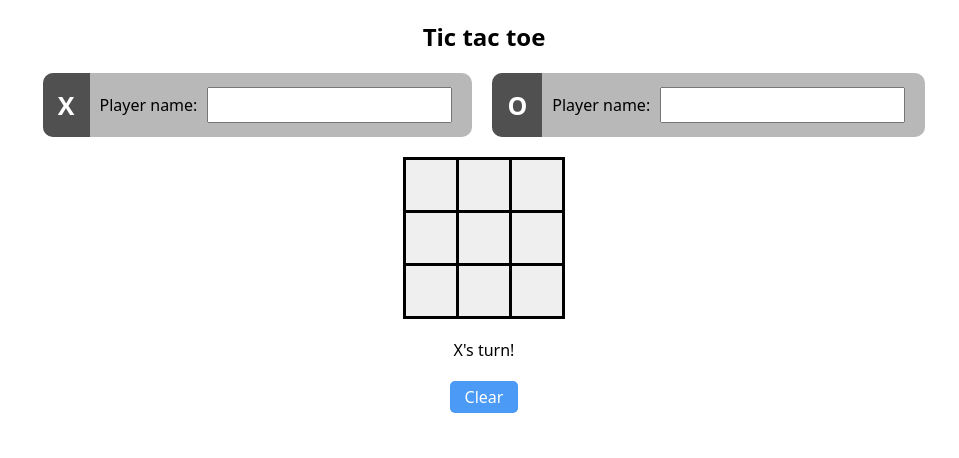
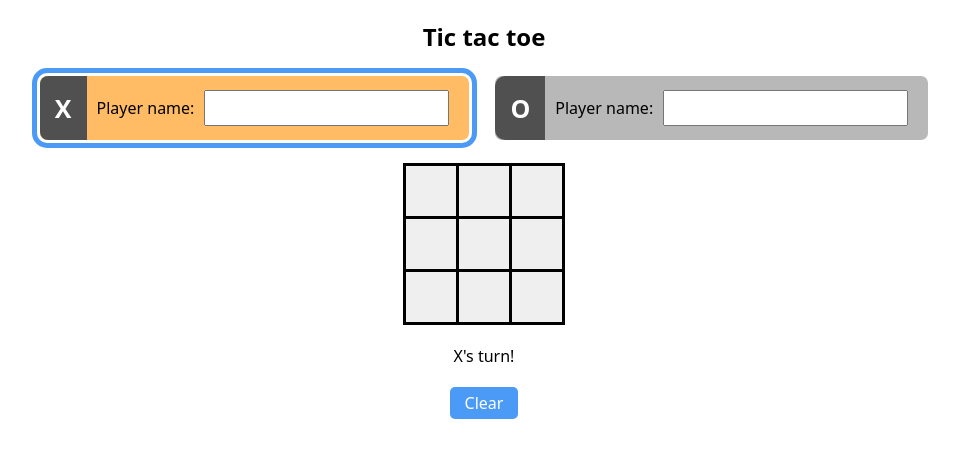
Before and after one commit to ngoosen/odin_tic_tac_toe, a plain HTML site: page index.html in a window 1280 px wide. Both pictures are taken after a click on the button "Clear". Shown: the whole page, without its empty margins (156-1115 px from the left). Drawn offline with Linux system fonts and the light colour scheme.

Commit message:
style: add basic styling for player turn

```diff
--- a/index.html
+++ b/index.html
@@ -11,7 +11,7 @@
 
   <main>
     <div class="players">
-      <div class="player">
+      <div class="player is_turn">
         <p>X</p>
         <label for="player1">Player name:</label>
         <input type="text" name="player1" id="player1" />
--- a/script.js
+++ b/script.js
@@ -23,11 +23,16 @@ const Board = (function(doc) {
 
   function updatePlayerTurn() {
     const turnSpan = doc.querySelector(".player_turn span");
+    const playerDivs = doc.querySelectorAll(".player");
 
     if (_playerTurn === "X") {
       turnSpan.innerText = player1?.getName() ?? "X";
+      playerDivs[0].classList.add("is_turn");
+      playerDivs[1].classList.remove("is_turn");
     } else {
       turnSpan.innerText = player2?.getName() ?? "O";
+      playerDivs[1].classList.add("is_turn");
+      playerDivs[0].classList.remove("is_turn");
     }
   }
 
--- a/style.css
+++ b/style.css
@@ -46,11 +46,16 @@ main {
 
   padding-right: 20px;
 
+  outline: 5px solid #ffffff;
+  border: 3px solid #ffffff;
+
   border-radius: 10px;
   background-color: #b8b8b8;
 }
 
 .players .player p {
+  height: 100%;
+
   padding: 15px;
 
   font-size: 25px;
@@ -68,6 +73,15 @@ main {
 
 .players .player input {
   padding: 5px;
+}
+
+.players .is_turn {
+  background-color: #ffbc65;
+  outline-color: #4b9af5;
+}
+
+.players .is_turn p {
+  border-radius: 8px 0 0 8px;
 }
 
 .grid {
```
